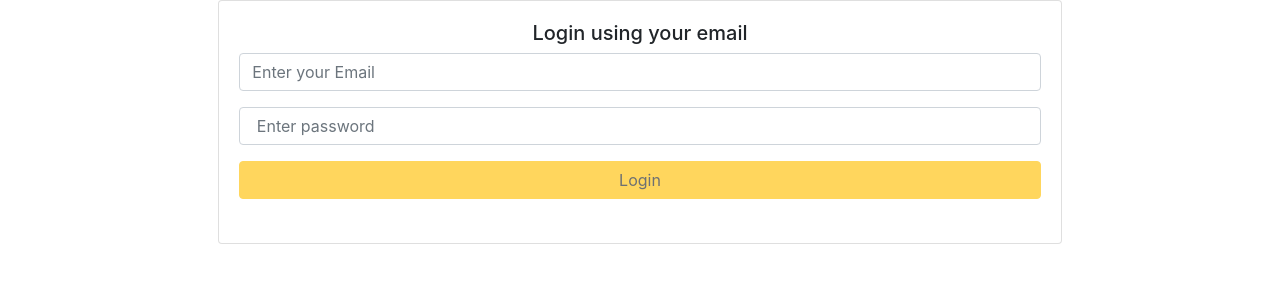
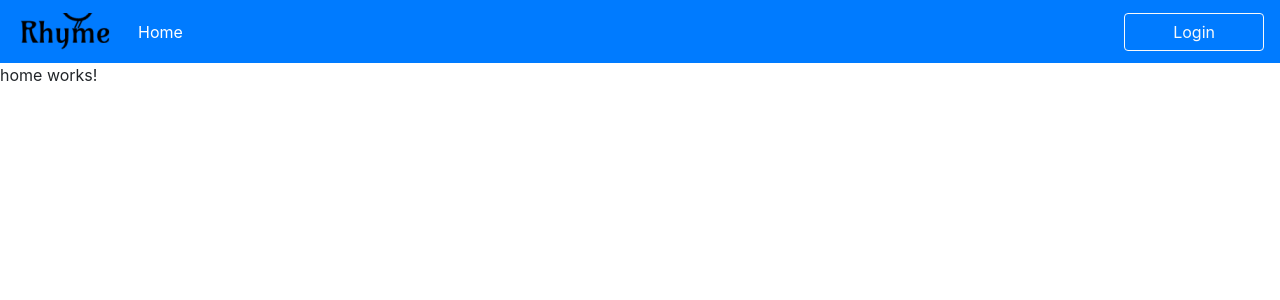
Before and after one commit to AkshayKalambe/Rhyme, an Angular app: page /home in a window 1280 px wide. Before the commit this address led to /. Shown: the top 300 px of the page. Built offline with nearby package versions, Linux system fonts and the light colour scheme.

Commit message:
menu bar

```diff
--- a/src/app/app-routing.module.ts
+++ b/src/app/app-routing.module.ts
@@ -1,7 +1,18 @@
 import { NgModule } from '@angular/core';
 import { Routes, RouterModule } from '@angular/router';
+import { LoginComponent } from './login/login.component';
+import { HomeComponent } from './home/home.component';
 
-const routes: Routes = [];
+const routes: Routes = [{
+  path: '', redirectTo: 'home', pathMatch: 'full'
+}, {
+  path: 'home', component: HomeComponent
+}, {
+  path: 'login', component: LoginComponent
+}, {
+  path: '**', redirectTo: 'home'
+}]
+
 
 @NgModule({
   imports: [RouterModule.forRoot(routes)],
--- a/src/app/app.component.html
+++ b/src/app/app.component.html
@@ -1 +1,2 @@
-<app-login></app-login>
+<app-menu></app-menu>
+<router-outlet></router-outlet>
--- a/src/app/app.module.ts
+++ b/src/app/app.module.ts
@@ -9,6 +9,8 @@ import { AppRoutingModule } from './app-routing.module';
 import { AppComponent } from './app.component';
 import { SignupComponent } from "./signup/SignupComponent";
 import { LoginComponent } from './login/login.component';
+import { MenuComponent } from './menu/menu.component';
+import { HomeComponent } from './home/home.component';
 
 let config = {
   apiKey: "AIzaSyAv0vduDE1_cxy9R_-iMspiN57fwCtCGJk",
@@ -25,7 +27,9 @@ firebase.initializeApp(config);
   declarations: [
     AppComponent,
     SignupComponent,
-    LoginComponent
+    LoginComponent,
+    MenuComponent,
+    HomeComponent
   ],
   imports: [
     BrowserModule,
--- /dev/null
+++ b/src/app/auth.service.ts
@@ -0,0 +1,39 @@
+import { Injectable } from '@angular/core';
+import * as firebase from 'firebase/app';
+import 'firebase/auth';
+import { resolve, reject } from 'q';
+
+@Injectable({
+  providedIn: 'root'
+})
+export class AuthService {
+
+  constructor() { }
+
+  login(email: string, password: string) {
+  return firebase.auth().signInWithEmailAndPassword(email, password);
+  }
+
+  signup(email: string, password: string, first_name: string, last_name: string) {
+    return new Promise((resolve, reject) => {
+
+      firebase.auth().createUserWithEmailAndPassword(email, password).then((response) => {
+        let randomNumber = Math.floor(Math.random() * 1000)
+
+        response.user.updateProfile({
+          displayName: first_name + " " + last_name,
+          photoURL:"https://api.adorable.io/avatars/" + randomNumber
+        }).then(() => {
+          resolve();
+        }).catch((error) => {
+          reject(error);
+        })
+
+      }).catch((error) => {
+        reject(error);
+      })
+
+    })
+
+   }
+  }
--- /dev/null
+++ b/src/app/home/home.component.html
@@ -0,0 +1,3 @@
+<p>
+  home works!
+</p>
--- /dev/null
+++ b/src/app/home/home.component.ts
@@ -0,0 +1,15 @@
+import { Component, OnInit } from '@angular/core';
+
+@Component({
+  selector: 'app-home',
+  templateUrl: './home.component.html',
+  styleUrls: ['./home.component.css']
+})
+export class HomeComponent implements OnInit {
+
+  constructor() { }
+
+  ngOnInit() {
+  }
+
+}
--- a/src/app/login/login.component.ts
+++ b/src/app/login/login.component.ts
@@ -1,7 +1,6 @@
 import { Component, OnInit } from '@angular/core';
 import {FormGroup, FormBuilder, Validators } from '@angular/forms';
-import * as firebase from 'firebase/app';
-import 'firebase/auth';
+import { AuthService } from '../auth.service';
 
 @Component({
   selector: 'app-login',
@@ -14,7 +13,7 @@ export class LoginComponent implements OnInit {
   message: string= "";
   userError: any;
 
-  constructor(public fb: FormBuilder) {
+  constructor(public fb: FormBuilder, public authService: AuthService) {
 
     this.myForm = this.fb.group({
       email: ['', [Validators.email, Validators.required]],
@@ -28,7 +27,7 @@ export class LoginComponent implements OnInit {
 
   onSubmit(form) {
 
-    firebase.auth().signInWithEmailAndPassword(form.value.email, form.value.password).then((data) => {
+    this.authService.login(form.value.email, form.value.password).then((data) => {
       console.log(data);
       this.message = "you have login successfully"
     }).catch((error) => {
--- /dev/null
+++ b/src/app/menu/menu.component.html
@@ -0,0 +1,38 @@
+<nav class="navbar navbar-expand-lg navbar-dark bg-primary">
+  <a class="navbar-brand" href="#">
+      <img src="assets/rhymelogo.png">
+  </a>
+  <button class="navbar-toggler" type="button" data-toggle="collapse" data-target="#navbarSupportedContent" aria-controls="navbarSupportedContain"
+  aria-expanded="false" aria-label="Toggle navigation">
+<samp class="navbar-toggler-icon"></samp>
+</button>
+
+<div class="collapse navbar-collapse" id="navbarSupportedContent">
+    <ul class="navbar-nav mr-auto">
+
+        <li class="nav-item" routerLinkActive="active" data-toggle="collapse" data-target=".navbar-collapse" *ngIf="!loggedIn">
+            <a class="nav-link" routerLink="/home">Home</a>
+        </li>
+        <li class="nav-item" routerLinkActive="active" data-toggle="collapse" data-target=".navbar-collapse" *ngIf="loggedIn">
+            <a class="nav-link" routerLink="/myblogs">Home</a>
+
+        </li>
+
+    </ul>
+
+    <ul class="navbar-nav ml-auto">
+
+        <li class="nav-item right" *ngIf="!loggedIn" routerLinkActive="active" data-toggle="collapse" data-target=".navbar-collapse">
+            <button class="btn btn-outline-light px-5" routerLink="/login">Login</button>
+        </li>
+
+        <li class="nav-item right" *ngIf="loggedIn">
+            <a class="nav-link" routerLink="/">My Profile</a>
+        </li>
+          <li class="nav-item right" *ngIf="loggedIn">
+                <a class="nav-link" routerLink="/" (click)="logout()">Log out</a>
+            </li>
+
+    </ul>
+</div>
+</nav>
--- /dev/null
+++ b/src/app/menu/menu.component.ts
@@ -0,0 +1,16 @@
+import { Component, OnInit } from '@angular/core';
+
+@Component({
+  selector: 'app-menu',
+  templateUrl: './menu.component.html',
+  styleUrls: ['./menu.component.css']
+})
+export class MenuComponent implements OnInit {
+
+  loggedIn: boolean = false;
+  constructor() { }
+
+  ngOnInit() {
+  }
+
+}
--- a/src/app/signup/SignupComponent.ts
+++ b/src/app/signup/SignupComponent.ts
@@ -1,9 +1,6 @@
 import { Component, OnInit } from '@angular/core';
 import { FormBuilder, FormGroup, FormControl, Validators} from '@angular/forms';
-
-import * as firebase from 'firebase/app';
-import 'firebase/auth';
-import { error } from '@angular/compiler/src/util';
+import { AuthService } from '../auth.service'
 @Component({
   selector: 'app-signup',
   templateUrl: './signup.component.html',
@@ -15,7 +12,7 @@ export class SignupComponent implements OnInit {
   message: string = "";
   userError: any;
 
-  constructor(public fb: FormBuilder) {
+  constructor(public fb: FormBuilder,public authService: AuthService) {
 
     this.myForm = this.fb.group({
       firstName: ['',[Validators.required]],
@@ -44,23 +41,18 @@ export class SignupComponent implements OnInit {
       }
   }
 
-  onSubmit(signupform){
+
+
+  onSubmit(signupform) {
     let email: string = signupform.value.email;
     let password: string = signupform.value.password;
     let firstName: string =signupform.value.firstName;
     let lastName: string =signupform.value.lastName;
 
-     firebase.auth().createUserWithEmailAndPassword(email, password).then((response) => {
-       console.log(response);
+     this.authService.signup(email, password, firstName, lastName).then(() =>{
 
-       let randomNumber = Math.floor(Math.random() * 1000)
+         this.message = "You had been sign up successfully"
 
-       response.user.updateProfile({
-         displayName: firstName + " " + lastName,
-         photoURL: "https://api.adorable.io/avatars/" + randomNumber
-       }).then(() => {
-         this.message = "You had been sign up successfully"
-       })
       }).catch((error) => {
        console.log(error);
        this.userError = error;
```
Also changed, not shown: src/app/home/home.component.css (added), src/app/menu/menu.component.css (added), src/assets/rhymelogo.png (added).
